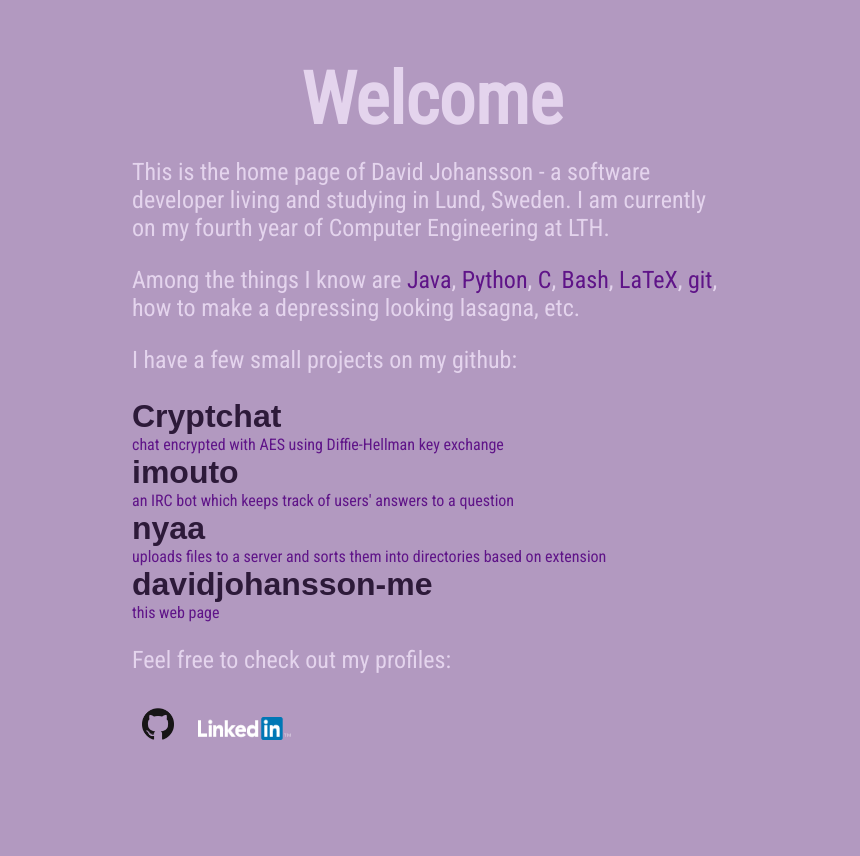
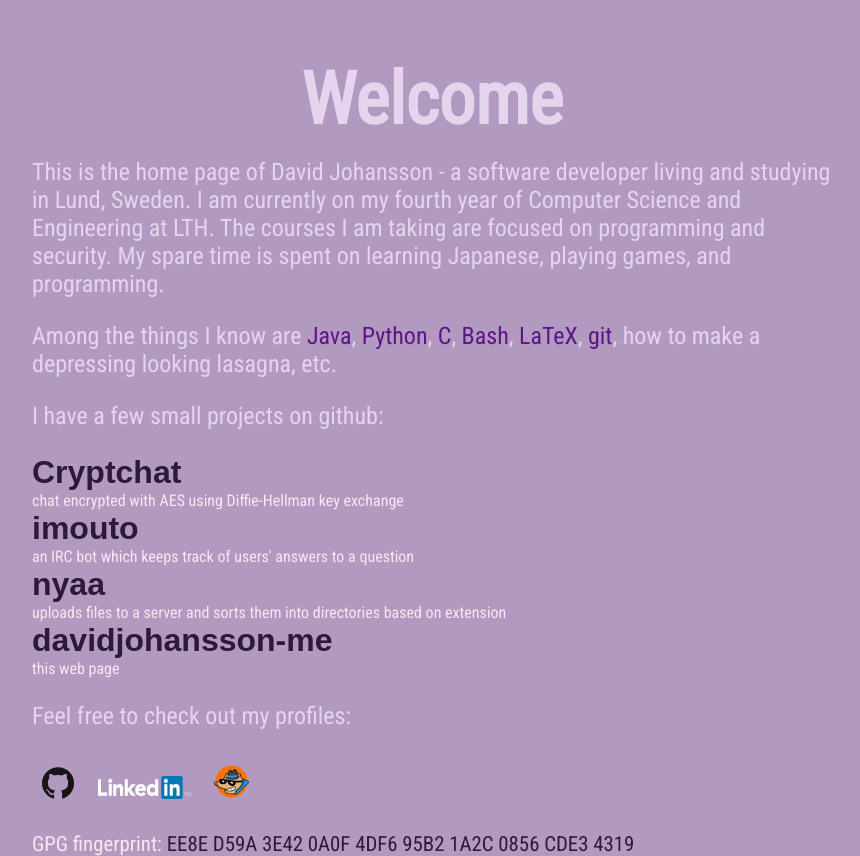
Before and after one commit to djohsson/davidjohansson-me, a plain HTML site: page src/index.html in a window 1280 px wide. Shown: the whole page, without its empty margins (208-1068 px from the left). Before the commit the page ends 800 px from the top, so only its background shows below. Drawn offline with Linux system fonts and the light colour scheme.

Commit message:
Add keybase link; Add GPG fingerprint; Add more info

```diff
--- a/src/css/style.css
+++ b/src/css/style.css
@@ -61,11 +61,11 @@ a:active {
     top: 150px;
     left: 50%;
     min-width: 600px;
-    max-width: 600px;
+    max-width: 800px;
     -moz-transform: translateX(-50%) translateY(0%);
     -webkit-transform: translateX(-50%) translateY(0%);
     transform: translateX(-50%) translateY(0%);
-    color: #5F1488;
+    color: #FBE5F2;
 }
 
 .project-container {
@@ -79,8 +79,14 @@ a:active {
     color: #2D1A39;
 }
 
-.project_descr {
+.project-descr {
 
+}
+
+.security-container {
+    width: 100%;
+    bottom: 0;
+    font-size: 130%;
 }
 
 .skill {
--- a/src/index.html
+++ b/src/index.html
@@ -17,7 +17,10 @@
 
         <div class="text-container second animated fadeIn">
             <p>This is the home page of David Johansson - a software developer living and studying in Lund, Sweden.
-            I am currently on my fourth year of Computer Engineering at LTH.</p>
+            I am currently on my fourth year of Computer Science and Engineering at LTH. The courses I am taking are
+            focused on programming and security.
+            My spare time is spent on learning Japanese, playing games, and programming.
+            </p>
 
             <p>Among the things I know are
                 <span class="skill">Java</span>,
@@ -29,13 +32,13 @@
                 how to make a depressing looking lasagna, etc.
             </p>
 
-            <p>I have a few small projects on my github:</p>
+            <p>I have a few small projects on github:</p>
 
             <div class="project-container">
                 <div class="project">
                     <a href="https://github.com/djohsson/Cryptchat">Cryptchat</a>
                 </div>
-                <div class="project_descr">
+                <div class="project-descr">
                     chat encrypted with AES using Diffie-Hellman key exchange
                 </div>
             </div>
@@ -44,7 +47,7 @@
                 <div class="project">
                     <a href="https://github.com/djohsson/imouto">imouto</a>
                 </div>
-                <div class="project_descr">
+                <div class="project-descr">
                     an IRC bot which keeps track of users' answers to a question
                 </div>
             </div>
@@ -53,7 +56,7 @@
                 <div class="project">
                     <a href="https://github.com/djohsson/nyaa">nyaa</a>
                 </div>
-                <div class="project_descr">
+                <div class="project-descr">
                     uploads files to a server and sorts them into directories based on extension
                 </div>
             </div>
@@ -62,7 +65,7 @@
                 <div class="project">
                     <a href="https://github.com/djohsson/davidjohansson-me">davidjohansson-me</a>
                 </div>
-                <div class="project_descr">
+                <div class="project-descr">
                     this web page
                 </div>
             </div>
@@ -71,6 +74,13 @@
             <div class="links">
                 <a href="https://github.com/djohsson"><img src="img/GitHub-Mark-120px-plus.png" style="width:32px;height:32px;"></a>
                 <a href="https://se.linkedin.com/in/djohsson"><img src="img/linkedin.png" style="width:93px;height:23px;"></a>
+                <a href="https://keybase.io/davidjohansson"><img src="img/Keybase-logo-no-text.png" style="width:35px;height:35px"></a>
+            </div>
+
+            </br>
+
+            <div class="security-container">
+                GPG fingerprint: <a href="f/davidjohansson.asc">EE8E D59A 3E42 0A0F 4DF6  95B2 1A2C 0856 CDE3 4319</a>
             </div>
         </div>
     </body>
```
Also changed, not shown: src/img/Keybase-logo-no-text.png (added).
